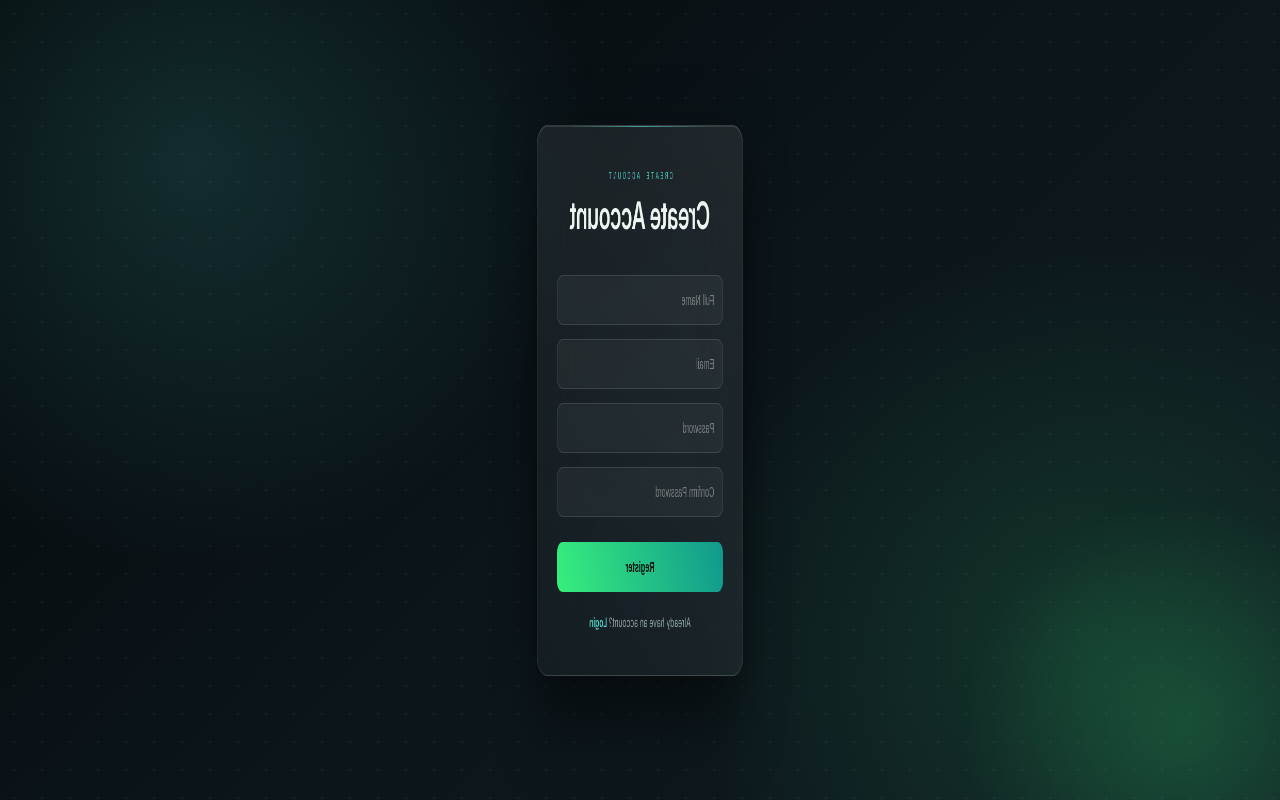
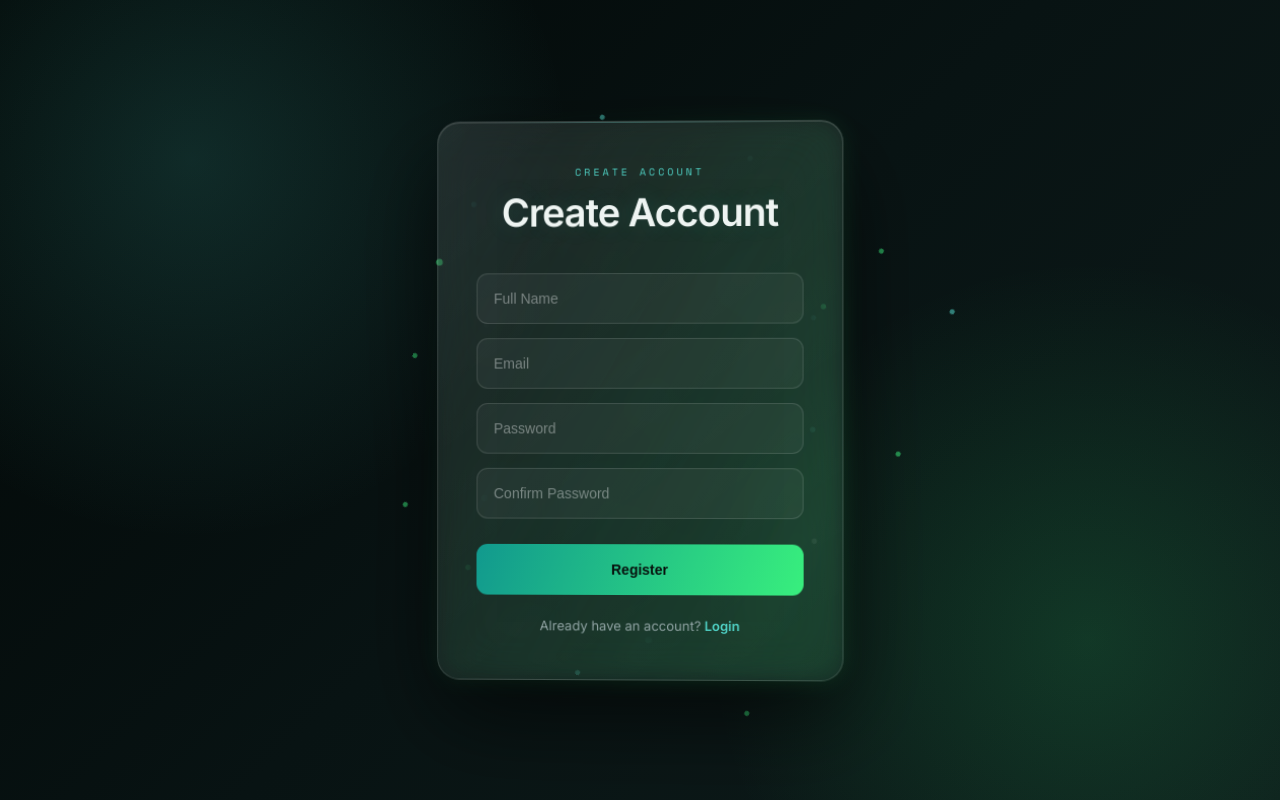
Before and after one commit to prakhar-2818/AUTHENTICATION, a React (Vite) app in the folder login-register/: page / in a window 1280 px wide. Both pictures are taken after a click on the element "Register". Built offline with nearby package versions, Linux system fonts and the light colour scheme.

Commit message:
Enhance register page with 3D particle effects
Added 3D particle effects to the register page with animations and improved styling for the register box.

```diff
--- a/login-register/src/components/Register.css
+++ b/login-register/src/components/Register.css
@@ -1,5 +1,6 @@
 /* =========================================================
    REGISTER PAGE
+   3D PARTICLE COMBINING EFFECT
    ========================================================= */
 
 .register-container {
@@ -13,22 +14,24 @@
     position: relative;
     overflow: hidden;
 
+    perspective: 1200px;
+
     background:
         radial-gradient(
             circle at 15% 20%,
             rgba(79, 209, 197, 0.16),
-            transparent 32%
+            transparent 30%
         ),
         radial-gradient(
             circle at 85% 80%,
-            rgba(56, 239, 125, 0.13),
-            transparent 32%
+            rgba(56, 239, 125, 0.15),
+            transparent 30%
         ),
         linear-gradient(
             135deg,
-            #05090c,
-            #0b151a,
-            #101c22
+            #020706,
+            #081313,
+            #0d1b1a
         );
 
     color: #eef4f2;
@@ -42,29 +45,65 @@
 
 
 /* =========================================================
-   GRID
+   PARTICLE FIELD
    ========================================================= */
 
 .register-container::before {
     content: "";
 
     position: absolute;
-    inset: 0;
 
-    background-image:
-        radial-gradient(
-            rgba(238, 244, 242, 0.055) 1px,
-            transparent 1px
-        );
+    width: 6px;
+    height: 6px;
 
-    background-size: 28px 28px;
+    left: 50%;
+    top: 50%;
+
+    border-radius: 50%;
+
+    background: #4fd1c5;
+
+    box-shadow:
+        -340px -190px 0 1px rgba(79, 209, 197, 0.8),
+        -290px -100px 0 2px rgba(56, 239, 125, 0.7),
+        -230px -230px 0 1px rgba(255, 255, 255, 0.55),
+        -170px -155px 0 2px rgba(79, 209, 197, 0.8),
+        -110px -275px 0 1px rgba(56, 239, 125, 0.8),
+        -55px -210px 0 2px rgba(255, 255, 255, 0.5),
+
+        70px -240px 0 1px rgba(79, 209, 197, 0.8),
+        145px -170px 0 2px rgba(56, 239, 125, 0.8),
+        235px -225px 0 1px rgba(255, 255, 255, 0.6),
+        305px -125px 0 2px rgba(79, 209, 197, 0.8),
+
+        -350px 15px 0 2px rgba(56, 239, 125, 0.7),
+        -275px 85px 0 1px rgba(255, 255, 255, 0.5),
+        -205px 35px 0 2px rgba(79, 209, 197, 0.8),
+        -125px 125px 0 1px rgba(56, 239, 125, 0.7),
+
+        125px 95px 0 1px rgba(79, 209, 197, 0.8),
+        215px 45px 0 2px rgba(56, 239, 125, 0.7),
+        295px 105px 0 1px rgba(255, 255, 255, 0.55),
+        355px 35px 0 2px rgba(79, 209, 197, 0.8),
+
+        -315px 225px 0 1px rgba(79, 209, 197, 0.8),
+        -235px 285px 0 2px rgba(56, 239, 125, 0.8),
+        -135px 225px 0 1px rgba(255, 255, 255, 0.6),
+
+        120px 255px 0 2px rgba(79, 209, 197, 0.8),
+        220px 290px 0 1px rgba(56, 239, 125, 0.8),
+        320px 225px 0 2px rgba(255, 255, 255, 0.5);
+
+    animation:
+        registerParticles 4s ease-in-out infinite,
+        registerSpin 12s linear infinite;
 
     pointer-events: none;
 }
 
 
 /* =========================================================
-   GREEN AMBIENT GLOW
+   SECOND PARTICLE LAYER
    ========================================================= */
 
 .register-container::after {
@@ -72,39 +111,124 @@
 
     position: absolute;
 
-    width: 470px;
-    height: 470px;
+    width: 4px;
+    height: 4px;
 
-    right: -170px;
-    bottom: -190px;
+    left: 50%;
+    top: 50%;
 
     border-radius: 50%;
 
-    background:
-        radial-gradient(
-            circle,
-            rgba(56, 239, 125, 0.18),
-            transparent 68%
-        );
+    background: #38ef7d;
 
-    filter: blur(14px);
+    box-shadow:
+        -250px -180px 0 1px #38ef7d,
+        -190px -60px 0 1px #4fd1c5,
+        -90px -260px 0 1px #38ef7d,
+        90px -250px 0 1px #4fd1c5,
+        190px -100px 0 1px #38ef7d,
+        270px -210px 0 1px #4fd1c5,
+
+        -320px 100px 0 1px #4fd1c5,
+        -180px 160px 0 1px #38ef7d,
+        190px 130px 0 1px #4fd1c5,
+        300px 160px 0 1px #38ef7d,
+
+        -260px 300px 0 1px #38ef7d,
+        -70px 250px 0 1px #4fd1c5,
+        100px 300px 0 1px #38ef7d,
+        280px 270px 0 1px #4fd1c5;
 
     animation:
-        registerGlow 8s ease-in-out infinite;
+        registerParticles2 3.5s ease-in-out infinite alternate;
 
     pointer-events: none;
 }
 
 
-@keyframes registerGlow {
+/* =========================================================
+   PARTICLES COMBINE
+   ========================================================= */
 
-    0%,
+@keyframes registerParticles {
+
+    0% {
+        transform:
+            translate(-50%, -50%)
+            translateZ(0)
+            scale(1);
+
+        opacity: 0.35;
+    }
+
+    35% {
+        transform:
+            translate(-50%, -50%)
+            translateZ(130px)
+            scale(1.15);
+
+        opacity: 0.8;
+    }
+
+    70% {
+        transform:
+            translate(-50%, -50%)
+            translateZ(220px)
+            scale(0.55);
+
+        opacity: 1;
+    }
+
     100% {
-        transform: translate(0, 0);
+        transform:
+            translate(-50%, -50%)
+            translateZ(0)
+            scale(1);
+
+        opacity: 0.35;
+    }
+}
+
+
+@keyframes registerParticles2 {
+
+    0% {
+        transform:
+            translate(-50%, -50%)
+            rotate(0deg)
+            scale(1);
+
+        opacity: 0.35;
     }
 
     50% {
-        transform: translate(-35px, -35px);
+        transform:
+            translate(-50%, -50%)
+            rotate(180deg)
+            scale(0.5);
+
+        opacity: 1;
+    }
+
+    100% {
+        transform:
+            translate(-50%, -50%)
+            rotate(360deg)
+            scale(1);
+
+        opacity: 0.35;
+    }
+}
+
+
+@keyframes registerSpin {
+
+    from {
+        rotate: 0deg;
+    }
+
+    to {
+        rotate: 360deg;
     }
 }
 
@@ -119,7 +243,7 @@
     padding: 42px 38px;
 
     position: relative;
-    z-index: 2;
+    z-index: 5;
 
     box-sizing: border-box;
 
@@ -135,22 +259,20 @@
     border:
         1px solid rgba(255, 255, 255, 0.14);
 
-    border-radius: 20px;
+    border-radius: 22px;
 
-    backdrop-filter: blur(24px);
-    -webkit-backdrop-filter: blur(24px);
+    backdrop-filter: blur(25px);
+    -webkit-backdrop-filter: blur(25px);
 
     box-shadow:
-        0 35px 80px rgba(0, 0, 0, 0.55),
-        inset 0 1px 0 rgba(255, 255, 255, 0.10);
+        0 35px 90px rgba(0, 0, 0, 0.65),
+        inset 0 1px 0 rgba(255, 255, 255, 0.12);
 
     transform-style: preserve-3d;
 
     animation:
-        registerAppear 0.5s ease forwards,
-        registerRotate 2.5s ease-in-out 0.5s 1;
-
-    animation-fill-mode: forwards;
+        registerAppear 0.7s ease forwards,
+        register3D 7s ease-in-out infinite 0.8s;
 
     transition:
         border-color 0.3s ease,
@@ -158,13 +280,53 @@
 }
 
 
-.register-box:hover {
-    border-color:
-        rgba(79, 209, 197, 0.30);
+/* =========================================================
+   3D FLOAT
+   ========================================================= */
 
-    box-shadow:
-        0 40px 90px rgba(0, 0, 0, 0.65),
-        0 0 35px rgba(79, 209, 197, 0.07);
+@keyframes register3D {
+
+    0% {
+        transform:
+            rotateX(0deg)
+            rotateY(0deg)
+            translateZ(0);
+    }
+
+    20% {
+        transform:
+            rotateX(2deg)
+            rotateY(-5deg)
+            translateZ(15px);
+    }
+
+    40% {
+        transform:
+            rotateX(-3deg)
+            rotateY(5deg)
+            translateZ(25px);
+    }
+
+    60% {
+        transform:
+            rotateX(3deg)
+            rotateY(-4deg)
+            translateZ(15px);
+    }
+
+    80% {
+        transform:
+            rotateX(-2deg)
+            rotateY(4deg)
+            translateZ(20px);
+    }
+
+    100% {
+        transform:
+            rotateX(0deg)
+            rotateY(0deg)
+            translateZ(0);
+    }
 }
 
 
@@ -178,8 +340,18 @@
         opacity: 0;
 
         transform:
-            translateY(35px)
-            scale(0.94);
+            translateY(50px)
+            scale(0.8)
+            rotateX(25deg);
+    }
+
+    70% {
+        opacity: 1;
+
+        transform:
+            translateY(-8px)
+            scale(1.02)
+            rotateX(-3deg);
     }
 
     100% {
@@ -187,39 +359,60 @@
 
         transform:
             translateY(0)
-            scale(1);
+            scale(1)
+            rotateX(0);
     }
 }
 
 
 /* =========================================================
-   FAST 5 ROTATIONS
+   BOX GLOW
    ========================================================= */
 
-@keyframes registerRotate {
+.register-box::before {
+    content: "";
+
+    position: absolute;
+
+    inset: -2px;
+
+    z-index: -1;
+
+    border-radius: 24px;
+
+    background:
+        linear-gradient(
+            120deg,
+            transparent,
+            rgba(79, 209, 197, 0.4),
+            transparent,
+            rgba(56, 239, 125, 0.35),
+            transparent
+        );
+
+    background-size: 300% 300%;
+
+    filter: blur(10px);
+
+    opacity: 0.4;
+
+    animation:
+        registerBorderGlow 5s linear infinite;
+}
+
+
+@keyframes registerBorderGlow {
 
     0% {
-        transform: rotateY(0deg);
+        background-position: 0% 50%;
     }
 
-    20% {
-        transform: rotateY(720deg);
-    }
-
-    40% {
-        transform: rotateY(1440deg);
-    }
-
-    60% {
-        transform: rotateY(2160deg);
-    }
-
-    80% {
-        transform: rotateY(2880deg);
+    50% {
+        background-position: 100% 50%;
     }
 
     100% {
-        transform: rotateY(3600deg);
+        background-position: 0% 50%;
     }
 }
 
@@ -238,6 +431,9 @@
     font-weight: 800;
 
     letter-spacing: -1px;
+
+    text-shadow:
+        0 0 25px rgba(79, 209, 197, 0.14);
 
     animation:
         registerTitle 0.8s ease;
@@ -271,14 +467,16 @@
         opacity: 0;
 
         transform:
-            translateY(-15px);
+            translateY(-20px)
+            translateZ(50px);
     }
 
     100% {
         opacity: 1;
 
         transform:
-            translateY(0);
+            translateY(0)
+            translateZ(0);
     }
 }
 
@@ -324,8 +522,8 @@
     transition:
         border-color 0.25s ease,
         background 0.25s ease,
-        transform 0.25s ease,
-        box-shadow 0.25s ease;
+        transform 0.3s ease,
+        box-shadow 0.3s ease;
 }
 
 
@@ -340,23 +538,24 @@
         rgba(255, 255, 255, 0.22);
 
     background:
-        rgba(255, 255, 255, 0.065);
+        rgba(255, 255, 255, 0.07);
 }
 
 
 .register-box input:focus {
     border-color:
-        rgba(79, 209, 197, 0.70);
+        rgba(79, 209, 197, 0.7);
 
     background:
-        rgba(79, 209, 197, 0.045);
+        rgba(79, 209, 197, 0.05);
 
     transform:
+        translateZ(15px)
         translateY(-2px);
 
     box-shadow:
         0 0 0 3px rgba(79, 209, 197, 0.08),
-        0 10px 25px rgba(0, 0, 0, 0.20);
+        0 10px 30px rgba(0, 0, 0, 0.25);
 }
 
 
@@ -396,12 +595,16 @@
 
     overflow: hidden;
 
+    transform-style: preserve-3d;
+
     transition:
-        transform 0.25s ease,
-        box-shadow 0.25s ease,
-        filter 0.25s ease;
+        transform 0.3s ease,
+        box-shadow 0.3s ease,
+        filter 0.3s ease;
 }
 
+
+/* Shine */
 
 .register-box button::before {
     content: "";
@@ -420,7 +623,7 @@
         linear-gradient(
             90deg,
             transparent,
-            rgba(255, 255, 255, 0.40),
+            rgba(255, 255, 255, 0.45),
             transparent
         );
 
@@ -436,20 +639,23 @@
 
 .register-box button:hover {
     transform:
-        translateY(-3px);
+        translateY(-4px)
+        translateZ(18px)
+        scale(1.02);
 
     filter:
-        brightness(1.06);
+        brightness(1.08);
 
     box-shadow:
-        0 16px 35px -12px
-        rgba(56, 239, 125, 0.45);
+        0 18px 40px rgba(56, 239, 125, 0.35),
+        0 0 25px rgba(79, 209, 197, 0.12);
 }
 
 
 .register-box button:active {
     transform:
         translateY(0)
+        translateZ(0)
         scale(0.98);
 }
 
@@ -503,7 +709,7 @@
 
 
 /* =========================================================
-   TOP LINE
+   TOP LIGHT
    ========================================================= */
 
 .register-box::after {
@@ -512,18 +718,37 @@
     position: absolute;
 
     top: 0;
-    left: 15%;
+    left: 10%;
 
-    width: 70%;
+    width: 80%;
     height: 1px;
 
     background:
         linear-gradient(
             90deg,
             transparent,
-            rgba(79, 209, 197, 0.65),
+            rgba(79, 209, 197, 0.8),
             transparent
         );
+
+    animation:
+        registerTopLight 3s ease-in-out infinite;
+}
+
+
+@keyframes registerTopLight {
+
+    0%,
+    100% {
+        opacity: 0.3;
+    }
+
+    50% {
+        opacity: 1;
+
+        box-shadow:
+            0 0 18px rgba(79, 209, 197, 0.5);
+    }
 }
 
 
@@ -546,6 +771,14 @@
     .register-box h1 {
         font-size: 32px;
     }
+
+    .register-container::before {
+        transform: scale(0.7);
+    }
+
+    .register-container::after {
+        transform: scale(0.7);
+    }
 }
 
 
@@ -555,9 +788,12 @@
 
 @media (prefers-reduced-motion: reduce) {
 
+    .register-container::before,
     .register-container::after,
     .register-box,
-    .register-box h1 {
+    .register-box h1,
+    .register-box::before,
+    .register-box::after {
         animation: none;
     }
 }
```
